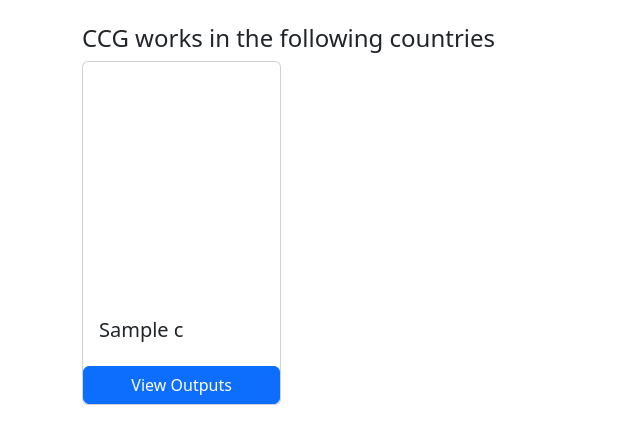
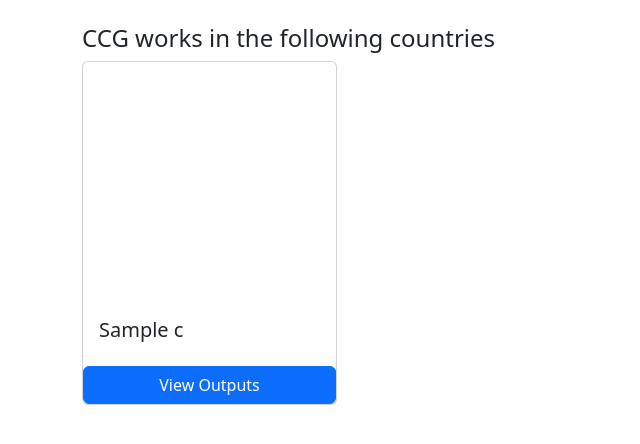
Before and after one commit to ClimateCompatibleGrowth/research_index, a Flask app: template app/templates/country_list.html in a window 1280 px wide. Shown: the part 73-517 px from the top of the page, without its empty margins (0-640 px from the left). Run offline with Flask 3, Linux system fonts and the light colour scheme; the template is opened without the code that fills it: most values are stand-ins (such as "Sample title", 1, 10 or a date in 2020).

Commit message:
First attempt at auto scaling maps for country list page

```diff
--- a/app/static/js/map.js
+++ b/app/static/js/map.js
@@ -10,26 +10,45 @@ function draw_map(country) {
   const lat = country.c.latitude;
   const lon = country.c.longitude;
 
-  // Map and projection
-  const projection = d3.geoMercator()
-      .center([lon+5, lat])                // GPS of location to zoom on
-      .scale(400)                       // This is like the zoom
-      .translate([ map_width/2, map_height/2 ])
-
   // Load external data and boot
   d3.json("https://raw.githubusercontent.com/holtzy/D3-graph-gallery/master/DATA/world.geojson").then( function(data){
 
       // Filter data
-      data.features = data.features.filter(d => {console.log(d.properties.name); return d.properties.name==country.c.name})
+      country = data.features.filter(d => {console.log(d.properties.name); return d.properties.name==country.c.name})
+
+    // Initial Map and projection
+    const initial_projection = d3.geoMercator()
+    .center([lon, lat])                // GPS of location to zoom on
+    .scale(400)                       // This is like the zoom
+    .translate([ map_width/2, map_height/2 ])
+
+
+    var box = d3.geoBounds(country[0])
+    var box_width = box[1][0] - box[0][0]
+    var box_height = box[1][1] - box[0][1]
+    var centroid = [box[0][0] + box_width / 2, box[0][1] + box_height / 2];
+    var zoomScaleFactor = map_height / box_height;
+    var zoomX = centroid[0];
+    var zoomY = centroid[1];
+
+    if (box.width > box.height) {
+      zoomScaleFactor = baseHeight / box_width;
+  }
+
+    // Map and projection
+    const scaled_projection = d3.geoMercator()
+    .center([zoomX, zoomY])                // GPS of location to zoom on
+    .scale(zoomScaleFactor * 40)                       // This is like the zoom
+    .translate([ map_width/2, map_height/2 ])
 
       // Draw the map
       svg_map.append("g")
           .selectAll("path")
-          .data(data.features)
+          .data(country)
           .join("path")
             .attr("fill", "grey")
             .attr("d", d3.geoPath()
-                .projection(projection)
+                .projection(scaled_projection)
             )
           .style("stroke", "none")
   })
--- a/app/templates/country_list.html
+++ b/app/templates/country_list.html
@@ -7,9 +7,9 @@
     </div>
 </div>
 <div class="row">
-    <div class="row row-cols-5">
+    <div class="row">
         {% for country in countries %}
-            <div class="col">
+            <div class="col-3">
                 <div id="card-{{country.c.id}}" class="card">
                     <svg id="{{country.c.id}}" width="320" height="240"></svg>
                         <div class="card-body">
```
